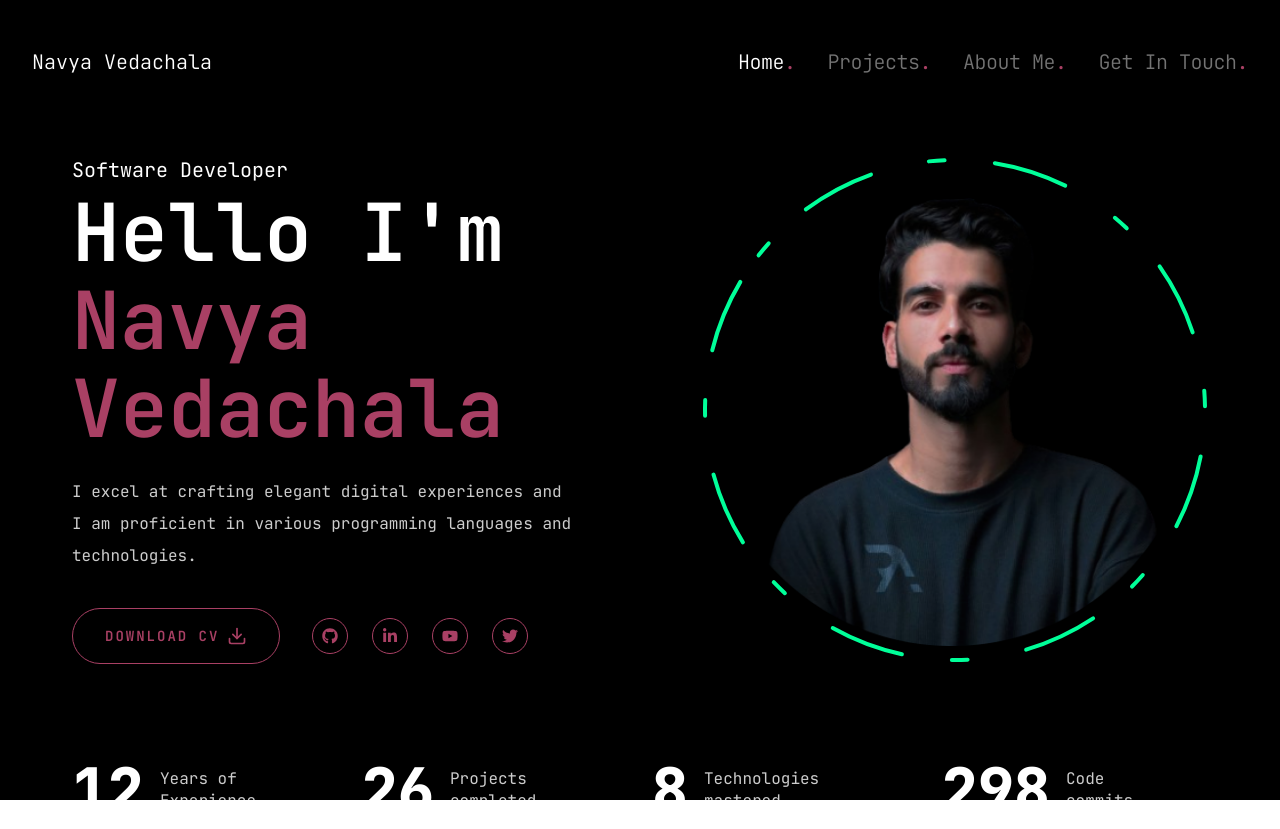
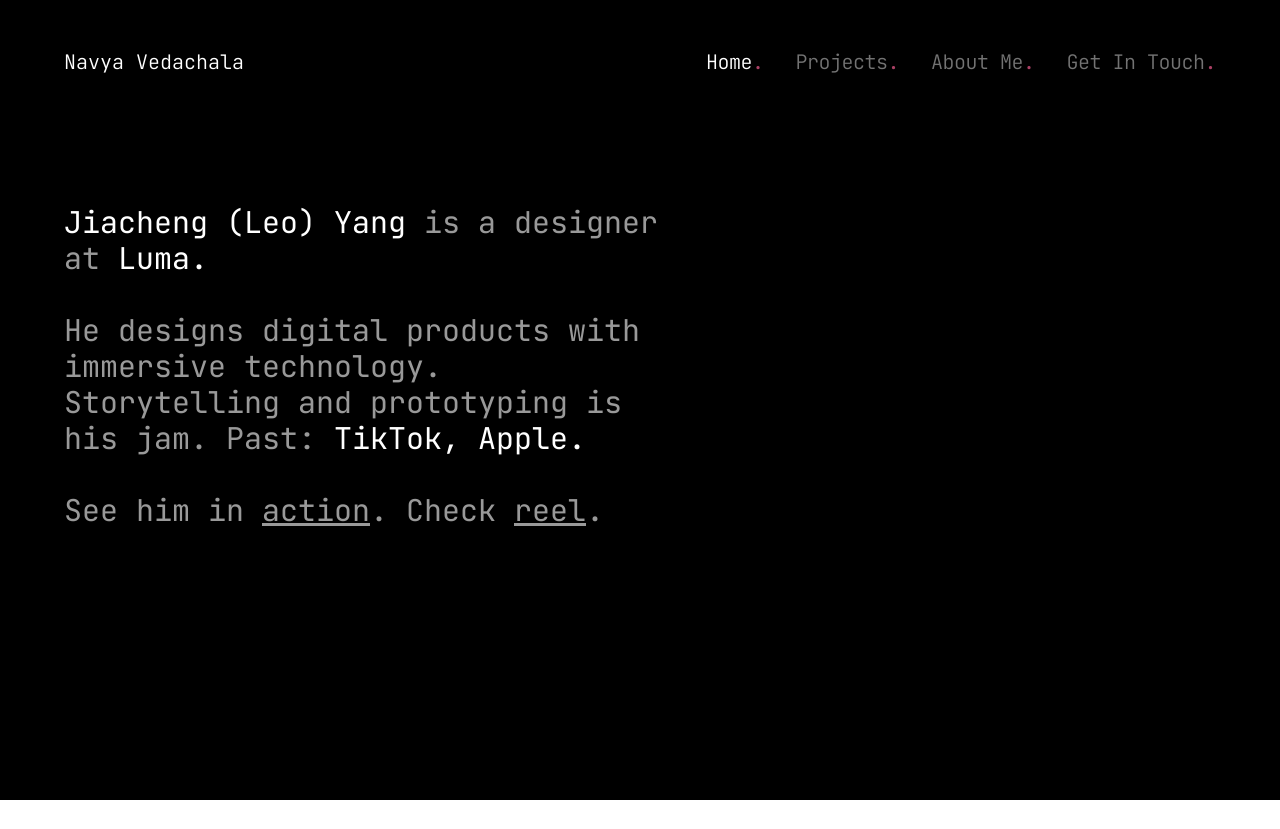
Before and after one commit to Navyashr4/portfolio-, a Next.js app: page / in a window 1280 px wide. After the commit the page ends 800 px from the top, so only its background shows below. Built offline with nearby package versions, Linux system fonts and the light colour scheme.

Commit message:
intro text

```diff
--- a/app/page.jsx
+++ b/app/page.jsx
@@ -5,50 +5,14 @@
 import Social from "@/components/Socials"
 import Photo from "@/components/Photo"
 import Stats from "@/components/Stats"
+import Intro from "@/components/Intro"
 
 const Home = () => {
   return (
-    <section className="h-full">
-      <div className="container mx-auto h-full">
-        <div className="flex flex-col xl:flex-row items-center justify-between
-        xl:pt-8 xl:pb-24">
-          {/* text */}
-          <div className="text-center xl:text-left order-2 xl:order-none">
-            <span className="text-xl">Software Developer</span>
-            <h1 className="h1 mb-6">
-              Hello I'm <br /> <span className="text-accent">Navya Vedachala</span>
-            </h1>
-            <p className="max-w-[500px] mb-9 text-white/80">
-              I excel at crafting elegant digital experiences and I am
-              proficient in various programming languages and technologies.
-            </p>
-
-            {/* Button and socials */}
-            <div className="flex flex-col xl:flex-row items-center gap-8">
-              <Button
-                variant = "outline"
-                size = "lg"
-                className = "uppercase flex items-center gap-2"
-              >
-                <span>Download CV</span>
-                <FiDownload className="text-xl"/>
-              </Button>
-              <div className="mb-8 xl:mb-0">
-                <Social
-                  containerStyles="flex gap-6"
-                  iconStyles = "w-9 h-9 border border-accent rounded-full flex justify-center items-center text-accent text-base hover:bg-accent hover:text-primary hover:transition-all duration-500"
-                />
-              </div>
-            </div>
-          </div>
-
-          {/* Photo */}
-          <div className="order-1 xl:order-none mb-8 xl:mb-0">
-            <Photo />
-          </div>
-        </div>
+    <section className="h-full px-8 lg:px-16">
+      <div className="mx-auto h-full">
+        <Intro />
       </div>
-      <Stats />
     </section>
   )
 }
--- a/components/Header.jsx
+++ b/components/Header.jsx
@@ -7,7 +7,7 @@
 
 const Header = () => {
   return (
-    <header className="sticky top-0 bg-black bg-opacity-50 backdrop-blur-md z-50 py-8 xl:py-12 text-white px-8">
+    <header className="sticky top-0 bg-black bg-opacity-50 backdrop-blur-md z-50 py-8 xl:py-12 text-white px-8 lg:px-16">
         <div className="mx-auto flex justify-between items-center">
           {/* Logo */}
           <Link href="/">
@@ -17,12 +17,12 @@
           </Link>
 
           {/* desktop nav and hire me button*/}
-          <div className="hidden md:flex items-center gap-8">
+          <div className="hidden lg:flex items-center gap-8">
             <Nav />
           </div>
 
           {/* mobile nav*/}
-          <div className="md:hidden">
+          <div className="lg:hidden">
             <MobileNav />
           </div>
 
--- /dev/null
+++ b/components/Intro.jsx
@@ -0,0 +1,14 @@
+import React from 'react'
+
+const Intro = () => {
+  return (
+    <div className='max-w-[600px] flex flex-col text-white/60 gap-y-9 text-xl md:text-2xl lg:text-3xl font-normal py-20'>
+      <p><span className='text-white'>Jiacheng (Leo) Yang</span> is a designer at <span className='text-white'>Luma.</span></p>
+      <p>He designs digital products with
+      immersive technology. Storytelling and prototyping is his jam. Past: <span className='text-white'>TikTok, Apple.</span></p>
+      <p>See him in <span className='text-decoration: underline'>action</span>. Check <span className='text-decoration: underline'>reel</span>.</p>
+    </div>
+  )
+}
+
+export default Intro
```
